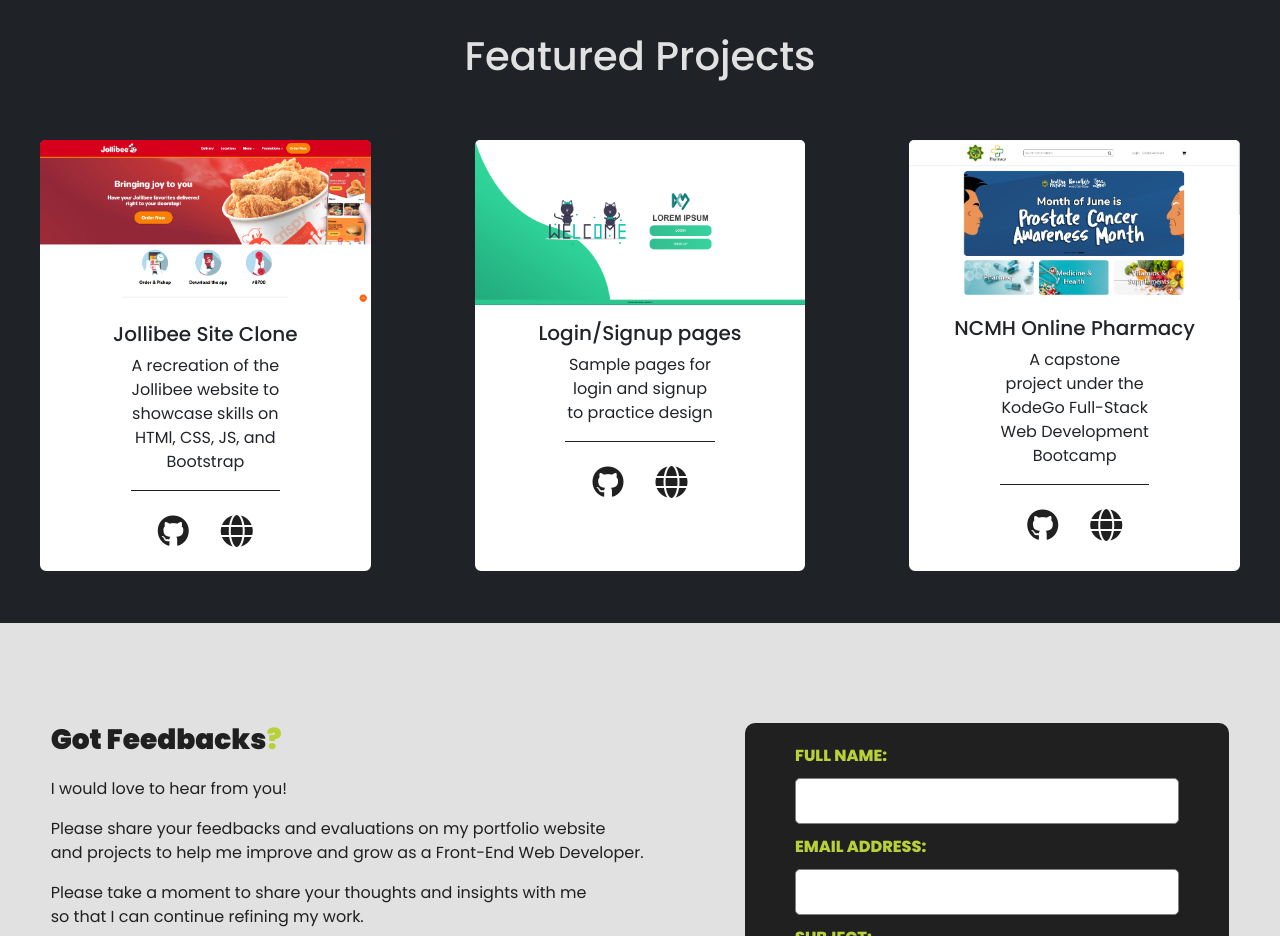
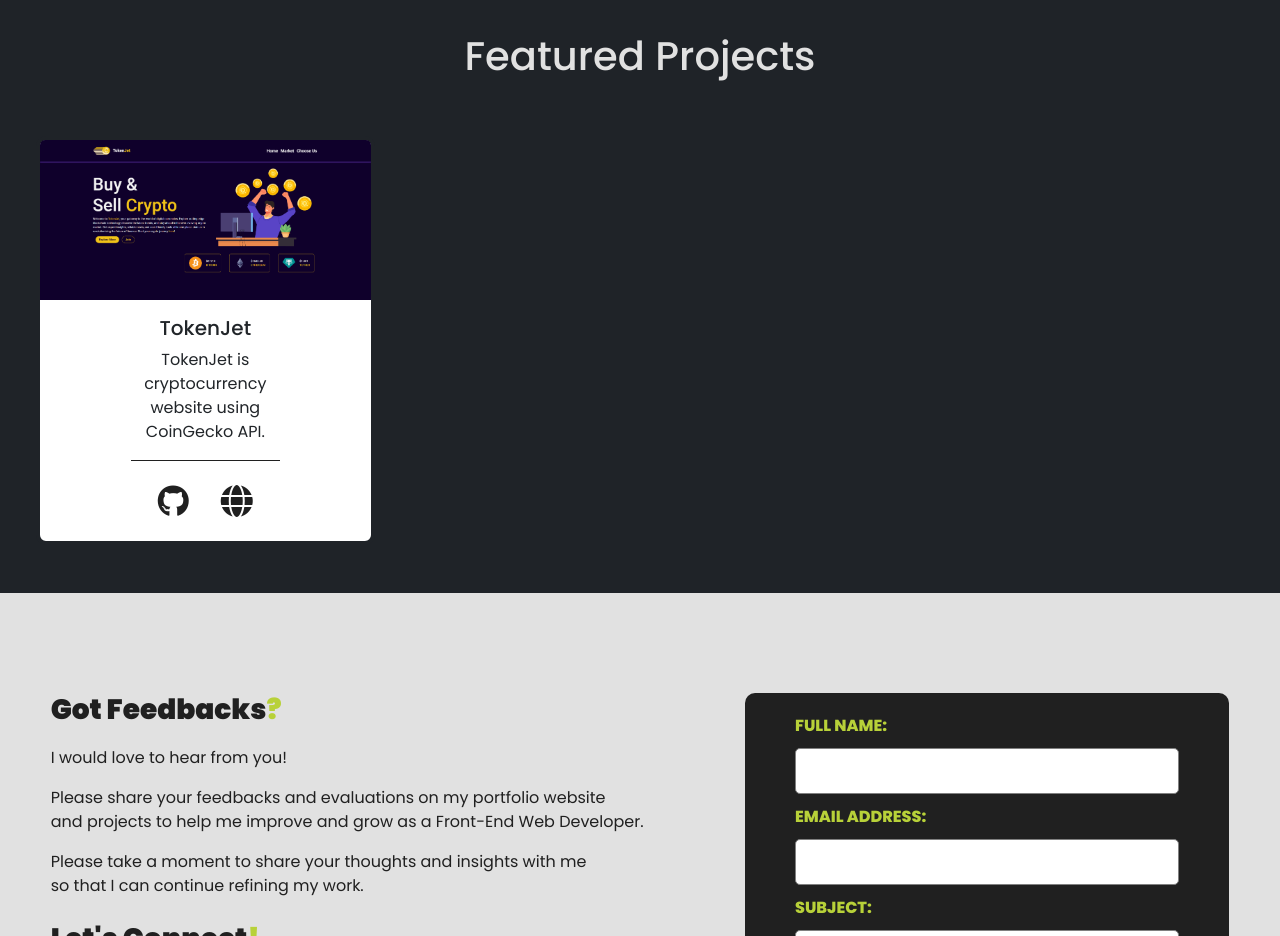
Before and after one commit to vhatara/davidmendozadev, a React (Create React App) app: page / in a window 1280 px wide. Shown: the part 1880-2816 px from the top of the page. Built offline with nearby package versions, Linux system fonts and the light colour scheme.

Commit message:
project: tokenjet

```diff
--- a/src/Component/ProjectsSection/ProjectList.js
+++ b/src/Component/ProjectsSection/ProjectList.js
@@ -1,42 +1,43 @@
 import jollidupe from "../../Assets/Images/ProjectScreenshots/jollidupe.png";
 import loginsignup from "../../Assets/Images/ProjectScreenshots/login_signup.png"
 import ncmhpharmacy from "../../Assets/Images/ProjectScreenshots/ncmh_pharmacy.png"
+import tokenjet from "../../Assets/Images/ProjectScreenshots/tokenjet-preview.png"
 // import nopreview from "../../Assets/Images/ProjectScreenshots/no-preview.png"
 
 
 const projectListArray = [
+    // {
+    //     id: 1,
+    //     image: jollidupe,
+    //     name: "Jollibee Site Clone",
+    //     description: "A recreation of the Jollibee website to showcase skills on HTMl, CSS, JS, and Bootstrap",
+    //     weblink: "https://vhatara.github.io/jollidupe/",
+    //     sourcecode: "https://github.com/vhatara/jollidupe"
+    // },
+    // {
+    //     id: 2,
+    //     image: loginsignup,
+    //     name: "Login/Signup pages",
+    //     description: "Sample pages for login and signup to practice design",
+    //     weblink: "https://vhatara.github.io/login_signup/",
+    //     sourcecode: "https://github.com/vhatara/login_signup"
+    // },
+    // {
+    //     id: 3,
+    //     image: ncmhpharmacy,
+    //     name: "NCMH Online Pharmacy",
+    //     description: "A capstone project under the KodeGo Full-Stack Web Development Bootcamp",
+    //     weblink: "https://digital-doers.vercel.app/",
+    //     sourcecode: "https://github.com/Keith0309/DigitalDoers"
+    // },
     {
         id: 1,
-        image: jollidupe,
-        name: "Jollibee Site Clone",
-        description: "A recreation of the Jollibee website to showcase skills on HTMl, CSS, JS, and Bootstrap",
-        weblink: "https://vhatara.github.io/jollidupe/",
-        sourcecode: "https://github.com/vhatara/jollidupe"
+        image: tokenjet,
+        name: "TokenJet",
+        description: "TokenJet is cryptocurrency website using CoinGecko API.",
+        weblink: "https://tokenjet.vercel.app/",
+        sourcecode: "https://github.com/vhatara/tokenjet"
     },
-    {
-        id: 2,
-        image: loginsignup,
-        name: "Login/Signup pages",
-        description: "Sample pages for login and signup to practice design",
-        weblink: "https://vhatara.github.io/login_signup/",
-        sourcecode: "https://github.com/vhatara/login_signup"
-    },
-    {
-        id: 3,
-        image: ncmhpharmacy,
-        name: "NCMH Online Pharmacy",
-        description: "A capstone project under the KodeGo Full-Stack Web Development Bootcamp",
-        weblink: "https://digital-doers.vercel.app/",
-        sourcecode: "https://github.com/Keith0309/DigitalDoers"
-    },
-    // {
-    //     id: 4,
-    //     image: nopreview,
-    //     name: "No previews available",
-    //     description: "Lorem ipsum dolor sit amet, consectet ut labore et justo et justo eu arc arc",
-    //     weblink: "#",
-    //     sourcecode: "#"
-    // },
 ]
 
 export default projectListArray;
```
Also changed, not shown: src/Assets/Images/ProjectScreenshots/tokenjet-preview.png (added), 1 other file (tests, documents, lock files or other folders).
